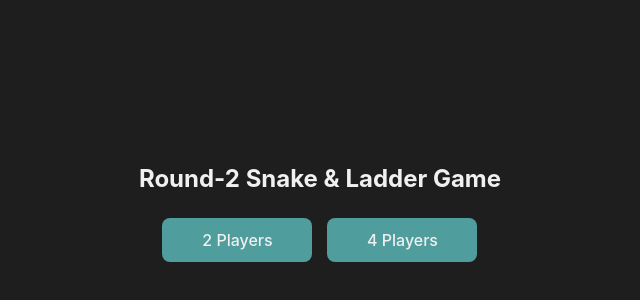
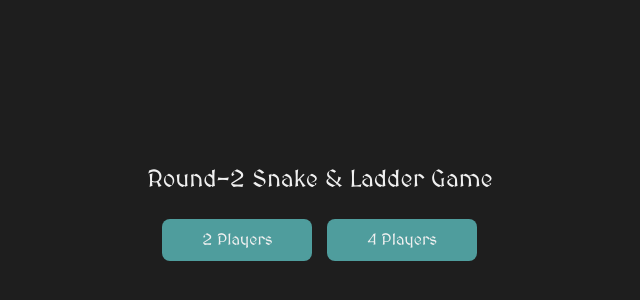
Before and after one commit to VarshithPawarHR/Snake-Ladder, a React (Vite) app: page / in a window 1280 px wide. Shown: the part 198-498 px from the top of the page, without its empty margins (320-960 px from the left). Built offline with nearby package versions, Linux system fonts and the light colour scheme.

Commit message:
feat:none

```diff
--- a/src/App.css
+++ b/src/App.css
@@ -1,4 +1,5 @@
 /* Global Styles */
+@import url("https://fonts.googleapis.com/css2?family=MedievalSharp&display=swap");
 :root {
   --primary-bg-color: #1e1e1e; /* Dark background */
   --secondary-bg-color: #2a2a2a; /* Darker secondary background for cells */
@@ -15,7 +16,7 @@
 body {
   background-color: var(--primary-bg-color);
   color: var(--text-color);
-  font-family: "Inter", sans-serif;
+  font-family: "MedievalSharp", serif;
   margin: 10px;
   padding: 0;
   display: flex;
```
